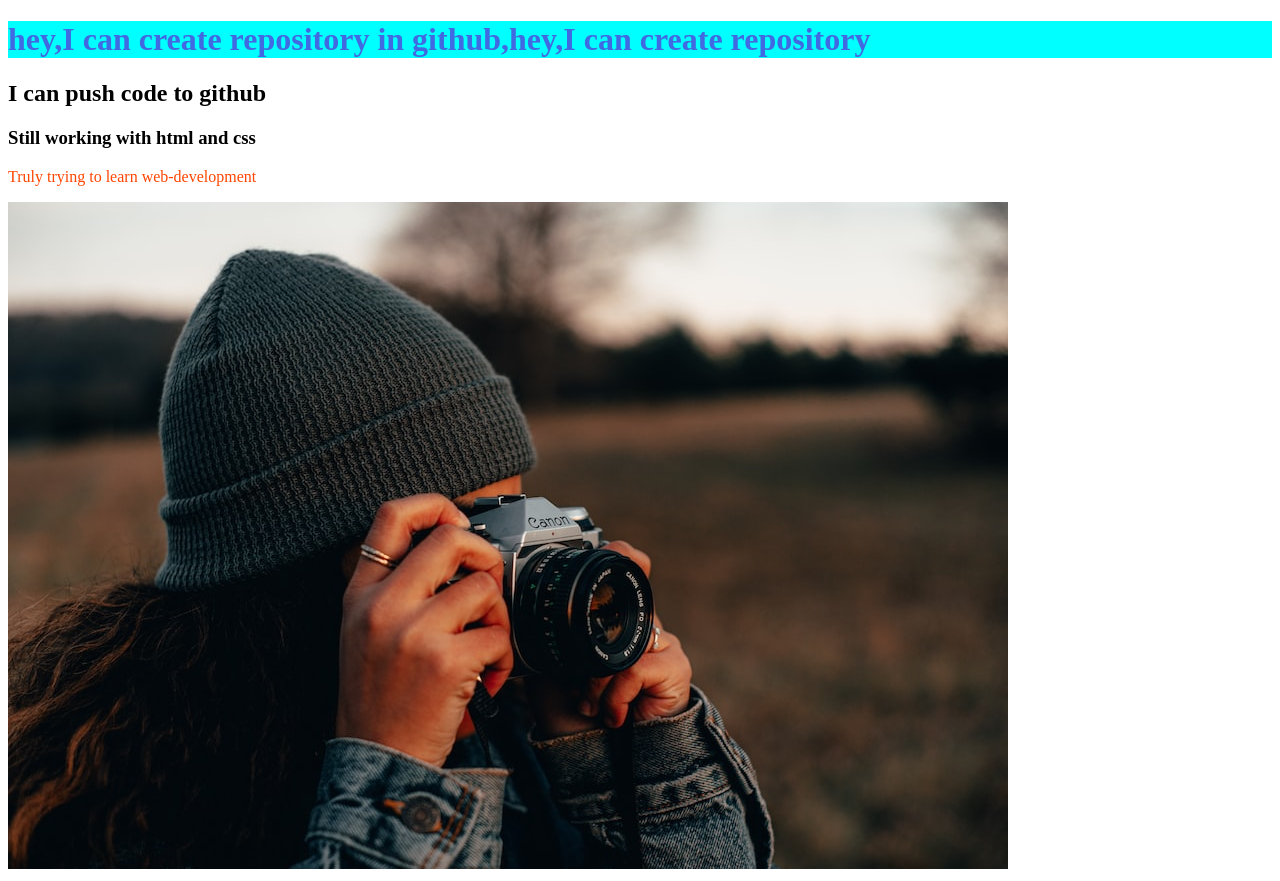
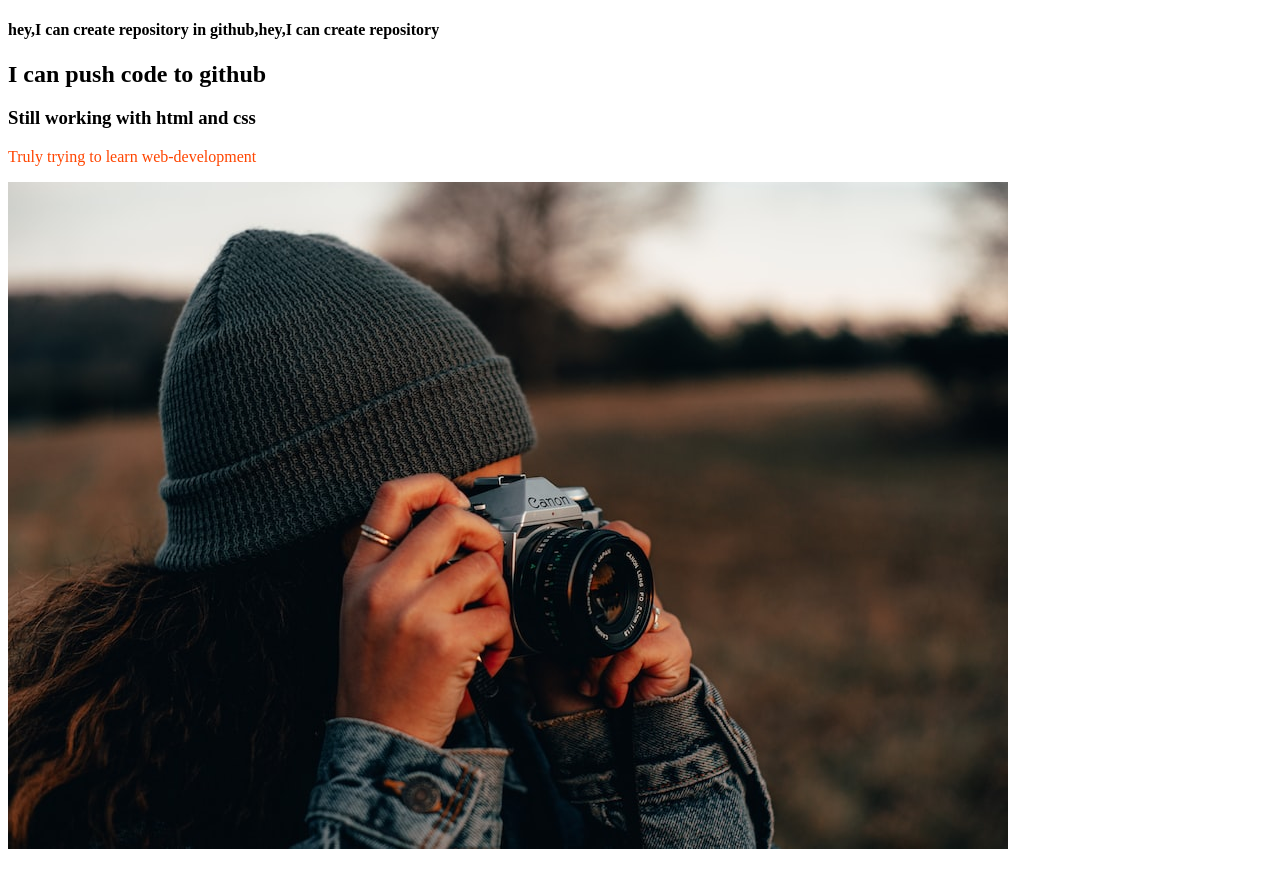
Before and after one commit to NisratZahan/my-third-repo, a plain HTML site: page index.html in a window 1280 px wide. Drawn offline with Linux system fonts and the light colour scheme.

Commit message:
h1 changed as h4

```diff
--- a/index.html
+++ b/index.html
@@ -8,7 +8,7 @@
     <link rel="stylesheet" href="style.css">
 </head>
 <body>
-    <h1>hey,I can create repository in github,hey,I can create repository</h1>
+    <h4>hey,I can create repository in github,hey,I can create repository</h4>
     <h2>I can push code to github</h2>
     <h3>Still working with html and css</h3>
     <p>Truly trying to learn web-development</p>
```
